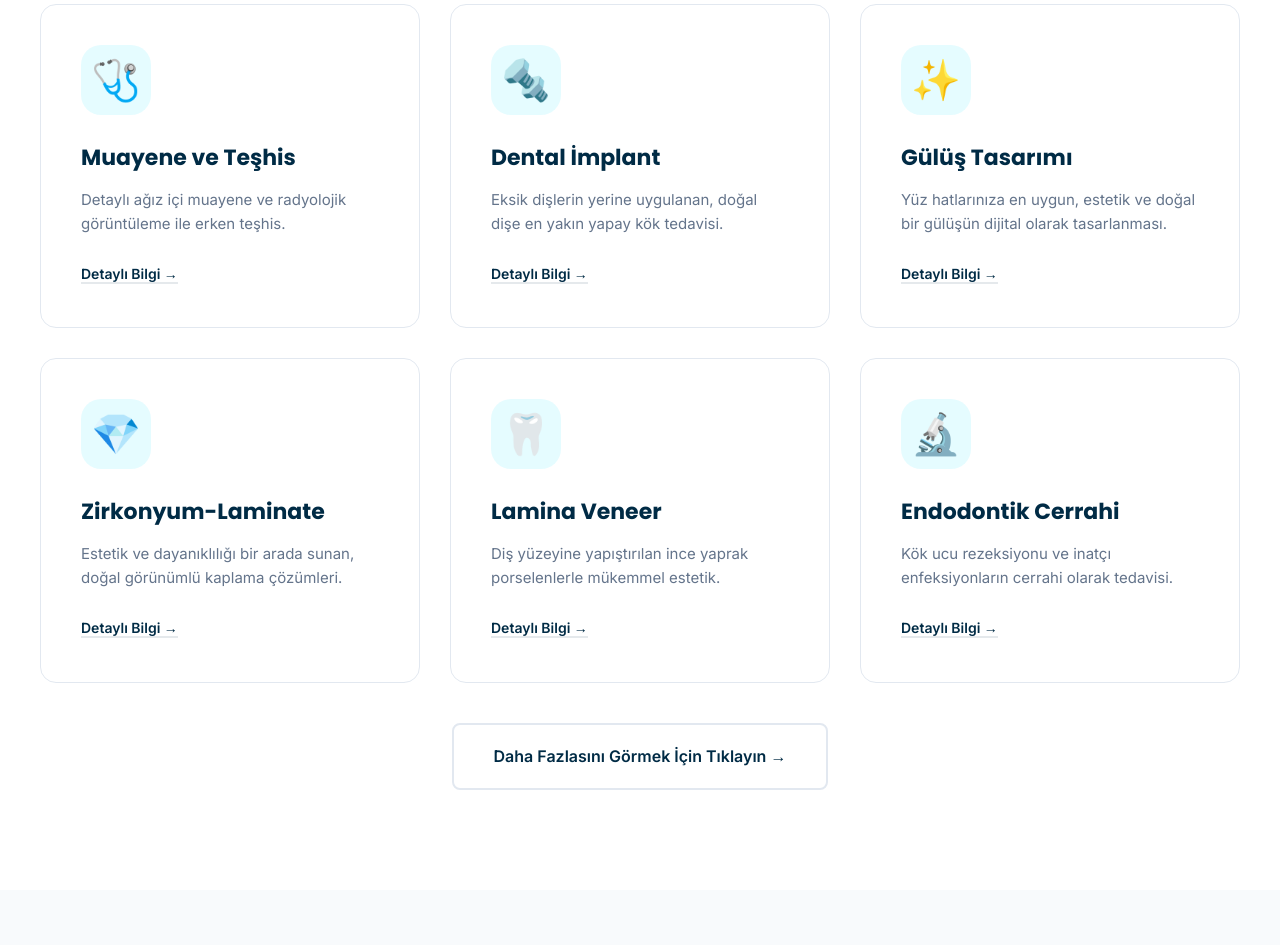
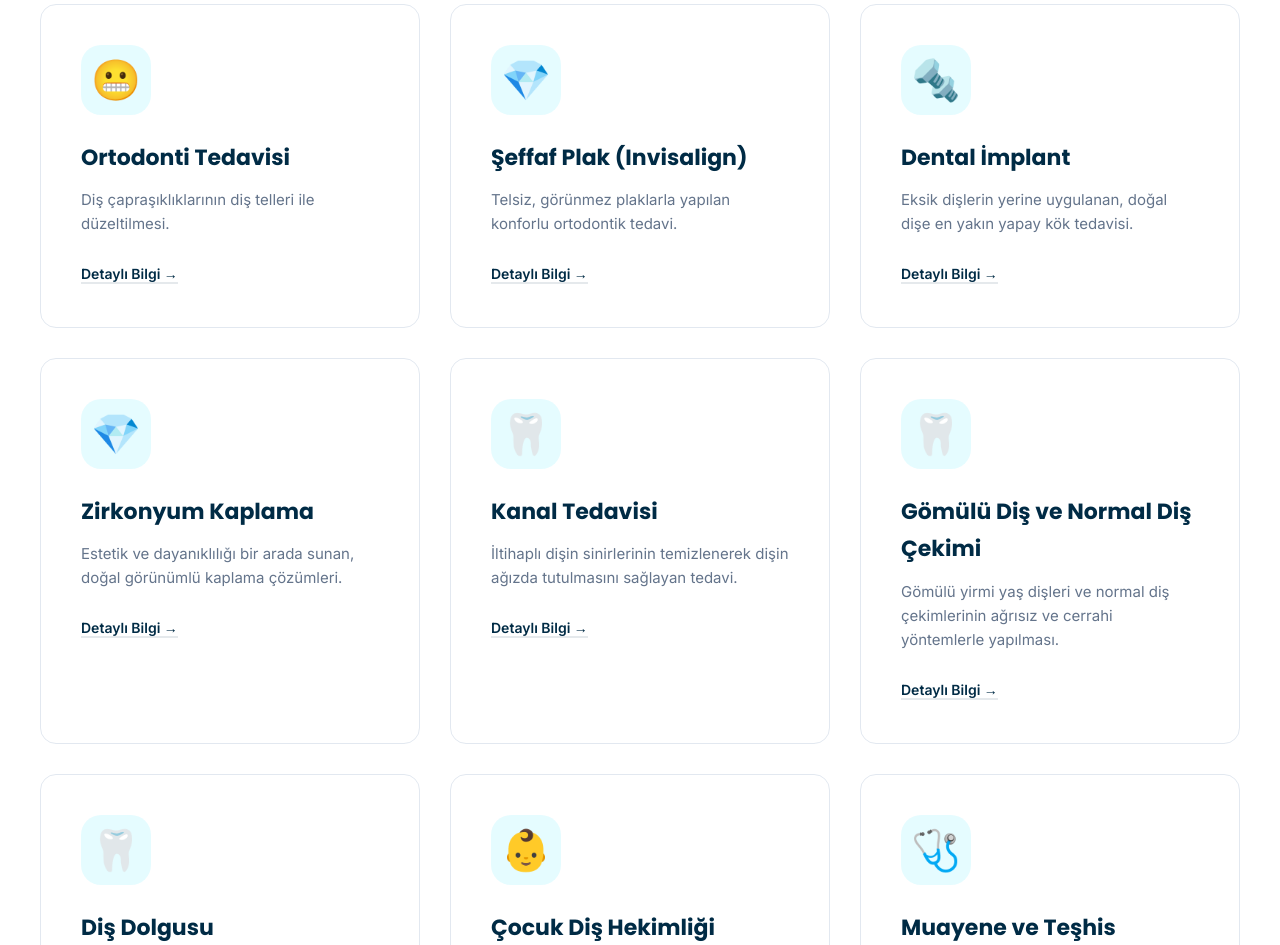
Before and after one commit to barismert27/basyildizdishekimi, a website: page public/index.html in a window 1280 px wide. Shown: the part 1855-2800 px from the top of the page. Drawn offline with Linux system fonts and the light colour scheme.

Commit message:
feat: reorder homepage services to match requested 9 clinics

```diff
--- a/public/index.html
+++ b/public/index.html
@@ -285,59 +285,68 @@
                     </div>
 
                     <div class="service-grid">
-                        <!-- 1. Muayene ve Teşhis -->
+                        <!-- 1. Ortodonti Tedavisi -->
                         <div class="service-card">
-                            <div class="icon-box">🩺</div>
-                            <h3 data-i18n="s-muayene">Muayene ve Teşhis</h3>
-                            <p data-i18n="s-muayene-desc">Detaylı ağız içi muayene ve radyolojik görüntüleme ile erken
-                                teşhis.</p>
-                            <button class="service-link" onclick="openModal('muayene')" data-i18n="btn-detail">Detaylı
-                                Bilgi →</button>
+                            <div class="icon-box">😬</div>
+                            <h3 data-i18n="s-orto">Ortodonti Tedavisi</h3>
+                            <p data-i18n="s-orto-desc">Diş çapraşıklıklarının diş telleri ile düzeltilmesi.</p>
+                            <button class="service-link" onclick="openModal('ortodonti')" data-i18n="btn-detail">Detaylı Bilgi →</button>
                         </div>
-                        <!-- 2. Dental İmplant -->
+                        <!-- 2. Şeffaf Plak (Invisalign) -->
+                        <div class="service-card">
+                            <div class="icon-box">💎</div>
+                            <h3 data-i18n="s-invisalign">Şeffaf Plak (Invisalign)</h3>
+                            <p data-i18n="s-invisalign-desc">Telsiz, görünmez plaklarla yapılan konforlu ortodontik tedavi.</p>
+                            <button class="service-link" onclick="openModal('invisalign')" data-i18n="btn-detail">Detaylı Bilgi →</button>
+                        </div>
+                        <!-- 3. Dental İmplant -->
                         <div class="service-card">
                             <div class="icon-box">🔩</div>
                             <h3 data-i18n="s-implant">Dental İmplant</h3>
-                            <p data-i18n="s-implant-desc">Eksik dişlerin yerine uygulanan, doğal dişe en yakın yapay kök
-                                tedavisi.</p>
-                            <button class="service-link" onclick="openModal('implant')" data-i18n="btn-detail">Detaylı
-                                Bilgi →</button>
+                            <p data-i18n="s-implant-desc">Eksik dişlerin yerine uygulanan, doğal dişe en yakın yapay kök tedavisi.</p>
+                            <button class="service-link" onclick="openModal('implant')" data-i18n="btn-detail">Detaylı Bilgi →</button>
                         </div>
-                        <!-- 3. Gülüş Tasarımı -->
-                        <div class="service-card">
-                            <div class="icon-box">✨</div>
-                            <h3 data-i18n="s-gulus">Gülüş Tasarımı</h3>
-                            <p data-i18n="s-gulus-desc">Yüz hatlarınıza en uygun, estetik ve doğal bir gülüşün dijital
-                                olarak tasarlanması.</p>
-                            <button class="service-link" onclick="openModal('gulus')" data-i18n="btn-detail">Detaylı
-                                Bilgi →</button>
-                        </div>
-                        <!-- 4. Zirkonyum-Laminate -->
+                        <!-- 4. Zirkonyum Kaplama -->
                         <div class="service-card">
                             <div class="icon-box">💎</div>
-                            <h3 data-i18n="s-zirkonyum">Zirkonyum-Laminate</h3>
-                            <p data-i18n="s-zirkonyum-desc">Estetik ve dayanıklılığı bir arada sunan, doğal görünümlü
-                                kaplama çözümleri.</p>
-                            <button class="service-link" onclick="openModal('zirkonyum')" data-i18n="btn-detail">Detaylı
-                                Bilgi →</button>
+                            <h3 data-i18n="s-zirkonyum">Zirkonyum Kaplama</h3>
+                            <p data-i18n="s-zirkonyum-desc">Estetik ve dayanıklılığı bir arada sunan, doğal görünümlü kaplama çözümleri.</p>
+                            <button class="service-link" onclick="openModal('zirkonyum')" data-i18n="btn-detail">Detaylı Bilgi →</button>
                         </div>
-                        <!-- 5. Lamina Veneer -->
+                        <!-- 5. Kanal Tedavisi -->
                         <div class="service-card">
                             <div class="icon-box">🦷</div>
-                            <h3 data-i18n="s-lamina">Lamina Veneer</h3>
-                            <p data-i18n="s-lamina-desc">Diş yüzeyine yapıştırılan ince yaprak porselenlerle mükemmel
-                                estetik.</p>
-                            <button class="service-link" onclick="openModal('lamina')" data-i18n="btn-detail">Detaylı
-                                Bilgi →</button>
+                            <h3 data-i18n="s-kanal">Kanal Tedavisi</h3>
+                            <p data-i18n="s-kanal-desc">İltihaplı dişin sinirlerinin temizlenerek dişin ağızda tutulmasını sağlayan tedavi.</p>
+                            <button class="service-link" onclick="openModal('kanal')" data-i18n="btn-detail">Detaylı Bilgi →</button>
                         </div>
-                        <!-- 6. Endodontik Cerrahi -->
+                        <!-- 6. Gömülü Diş ve Normal Diş Çekimi -->
                         <div class="service-card">
-                            <div class="icon-box">🔬</div>
-                            <h3 data-i18n="s-endo">Endodontik Cerrahi</h3>
-                            <p data-i18n="s-endo-desc">Kök ucu rezeksiyonu ve inatçı enfeksiyonların cerrahi olarak
-                                tedavisi.</p>
-                            <button class="service-link" onclick="openModal('endo_cerrahi')"
-                                data-i18n="btn-detail">Detaylı Bilgi →</button>
+                            <div class="icon-box">🦷</div>
+                            <h3 data-i18n="s-gomulu">Gömülü Diş ve Normal Diş Çekimi</h3>
+                            <p data-i18n="s-gomulu-desc">Gömülü yirmi yaş dişleri ve normal diş çekimlerinin ağrısız ve cerrahi yöntemlerle yapılması.</p>
+                            <button class="service-link" onclick="openModal('gomulu')" data-i18n="btn-detail">Detaylı Bilgi →</button>
+                        </div>
+                        <!-- 7. Diş Dolgusu -->
+                        <div class="service-card">
+                            <div class="icon-box">🦷</div>
+                            <h3 data-i18n="s-dolgu">Diş Dolgusu</h3>
+                            <p data-i18n="s-dolgu-desc">Çürük dişlerin temizlenip kompozit (estetik) malzemelerle restore edilmesi.</p>
+                            <button class="service-link" onclick="openModal('dolgu')" data-i18n="btn-detail">Detaylı Bilgi →</button>
+                        </div>
+                        <!-- 8. Çocuk Diş Hekimliği -->
+                        <div class="service-card">
+                            <div class="icon-box">👶</div>
+                            <h3 data-i18n="s-pedodonti">Çocuk Diş Hekimliği</h3>
+                            <p data-i18n="s-pedodonti-desc">0-13 yaş grubu çocukların süt ve daimi dişlerinin korunması ve tedavisi.</p>
+                            <button class="service-link" onclick="openModal('pedodonti')" data-i18n="btn-detail">Detaylı Bilgi →</button>
+                        </div>
+                        <!-- 9. Muayene ve Teşhis (Tomografi Çekimi / CBCT) -->
+                        <div class="service-card">
+                            <div class="icon-box">🩺</div>
+                            <h3 data-i18n="s-muayene">Muayene ve Teşhis (Tomografi Çekimi / CBCT)</h3>
+                            <p data-i18n="s-muayene-desc">Detaylı muayene, 3D Tomografi (CBCT) çekimi ve radyolojik analiz ile eksiksiz teşhis.</p>
+                            <button class="service-link" onclick="openModal('muayene')" data-i18n="btn-detail">Detaylı Bilgi →</button>
                         </div>
                     </div>
 
--- a/public/translations.js
+++ b/public/translations.js
@@ -28,13 +28,13 @@ const translations = {
         "services-title": "Uzmanlık Alanlarımız",
         "services-desc": "Her biri alanında uzman hekimlerimizle sunduğumuz ayrıcalıklı tedaviler.",
         // services names
-        "s-muayene": "Muayene ve Teşhis",
-        "s-muayene-desc": "Detaylı ağız içi muayene ve radyolojik görüntüleme ile erken teşhis.",
+        "s-muayene": "Muayene ve Teşhis (Tomografi Çekimi / CBCT)",
+        "s-muayene-desc": "Detaylı muayene, 3D Tomografi (CBCT) çekimi ve radyolojik analiz ile eksiksiz teşhis.",
         "s-implant": "Dental İmplant",
         "s-implant-desc": "Eksik dişlerin yerine uygulanan, doğal dişe en yakın yapay kök tedavisi.",
         "s-gulus": "Gülüş Tasarımı",
         "s-gulus-desc": "Yüz hatlarınıza en uygun, estetik ve doğal bir gülüşün dijital olarak tasarlanması.",
-        "s-zirkonyum": "Zirkonyum-Laminate",
+        "s-zirkonyum": "Zirkonyum Kaplama",
         "s-zirkonyum-desc": "Estetik ve dayanıklılığı bir arada sunan, doğal görünümlü kaplama çözümleri.",
         "s-lamina": "Lamina Veneer",
         "s-lamina-desc": "Diş yüzeyine yapıştırılan ince yaprak porselenlerle mükemmel estetik.",
@@ -42,13 +42,13 @@ const translations = {
         "s-endo-desc": "Kök ucu rezeksiyonu ve inatçı enfeksiyonların cerrahi olarak tedavisi.",
         "s-kanal": "Kanal Tedavisi",
         "s-kanal-desc": "İltihaplı dişin sinirlerinin temizlenerek dişin ağızda tutulmasını sağlayan tedavi.",
-        "s-gomulu": "Gömülü Diş",
-        "s-gomulu-desc": "Sürmemiş veya yarı gömülü yirmi yaş dişlerinin ağrısız cerrahi çekimi.",
+        "s-gomulu": "Gömülü Diş ve Normal Diş Çekimi",
+        "s-gomulu-desc": "Gömülü yirmi yaş dişleri ve normal diş çekimlerinin ağrısız ve cerrahi yöntemlerle yapılması.",
         "s-tme": "Çene Eklemi (TME)",
         "s-tme-desc": "Çene eklemi ağrıları, ses gelmesi ve çene kilitlenmesi tedavileri.",
-        "s-dolgu": "Diş Dolguları",
+        "s-dolgu": "Diş Dolgusu",
         "s-dolgu-desc": "Çürük dişlerin temizlenip kompozit (estetik) malzemelerle restore edilmesi.",
-        "s-orto": "Ortodontik Tedavi",
+        "s-orto": "Ortodonti Tedavisi",
         "s-orto-desc": "Diş çapraşıklıklarının diş telleri ile düzeltilmesi.",
         "s-pedodonti": "Çocuk Diş Hekimliği",
         "s-pedodonti-desc": "0-13 yaş grubu çocukların süt ve daimi dişlerinin korunması ve tedavisi.",
```
